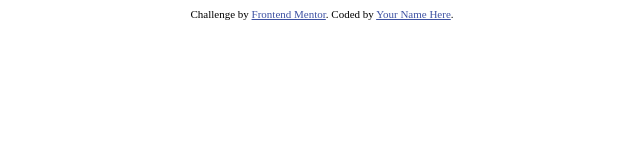
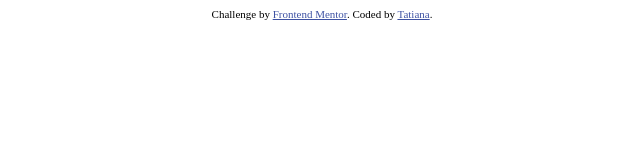
Before and after one commit to jfigueroaca/Workouts-1, a plain HTML site: page interactive-comments-section/index.html in a window 1280 px wide. Shown: the full height of the page, 318-958 px from the left. Drawn offline with Linux system fonts and the light colour scheme.

Commit message:
Update index.html

```diff
--- a/interactive-comments-section/index.html
+++ b/interactive-comments-section/index.html
@@ -20,7 +20,7 @@
 
   <div class="attribution">
     Challenge by <a href="https://www.frontendmentor.io?ref=challenge" target="_blank">Frontend Mentor</a>.
-    Coded by <a href="#">Your Name Here</a>.
+    Coded by <a href="#">Tatiana</a>.
   </div>
 </body>
 </html>
```
